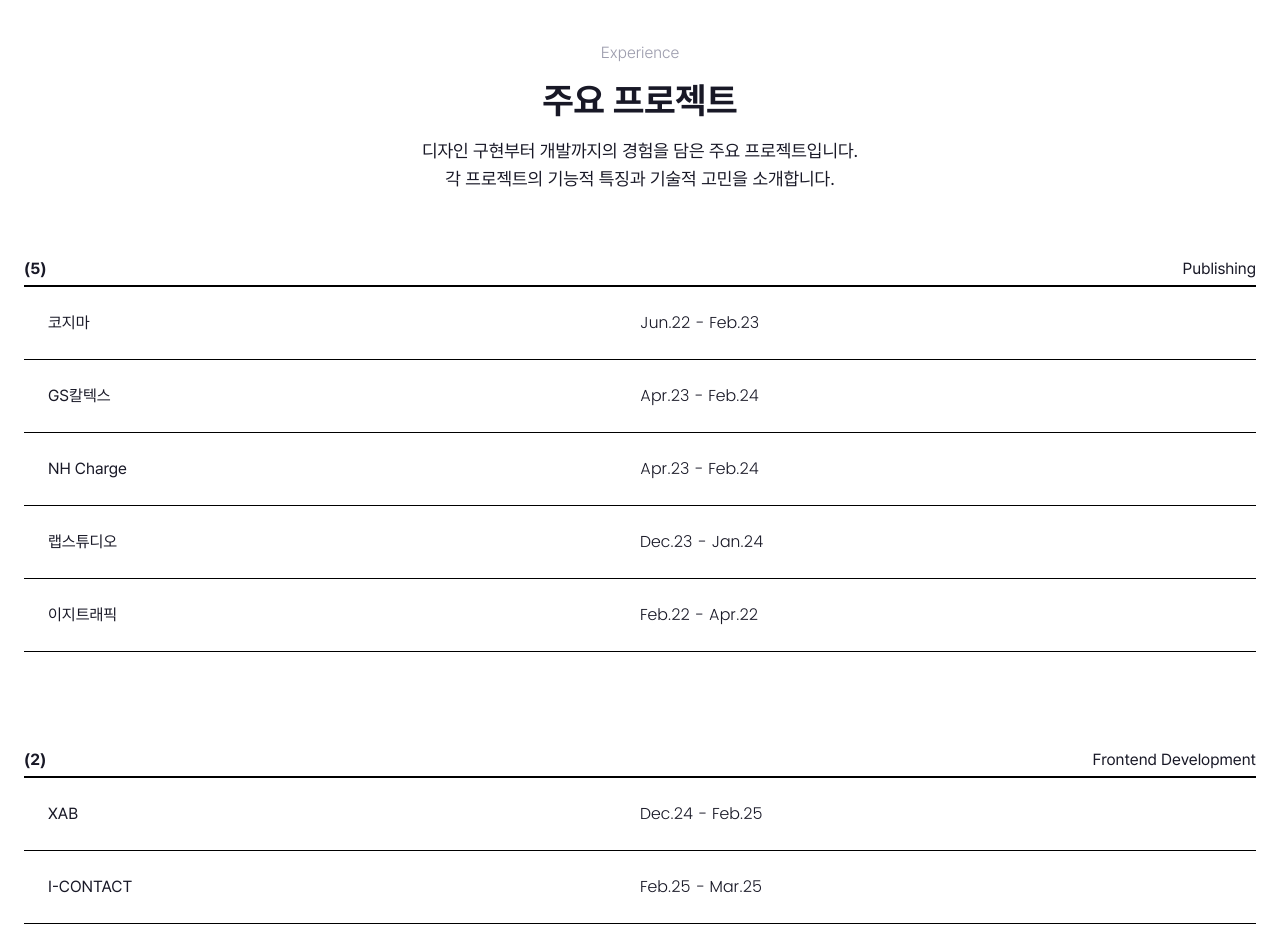
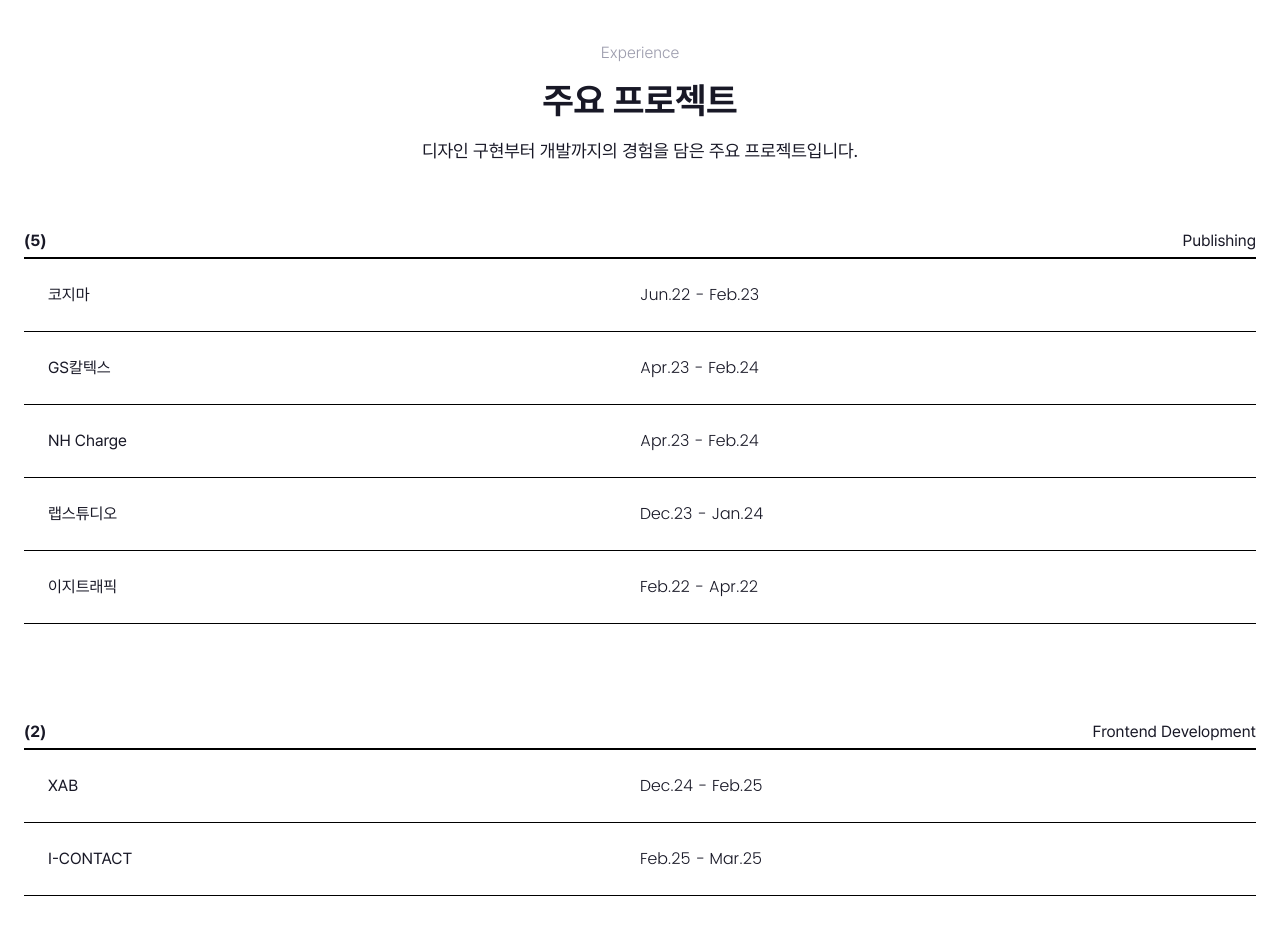
Before and after one commit to yujsoo/portfolio, a React (Vite) app: page / in a window 1280 px wide. Shown: the part 2560-3494 px from the top of the page. Built offline with nearby package versions, Linux system fonts and the light colour scheme.

Commit message:
fix: fix typo

```diff
--- a/src/pages/Home.tsx
+++ b/src/pages/Home.tsx
@@ -234,10 +234,7 @@
           title="주요 프로젝트"
           subTitle="Experience"
           desc={
-            <>
-              디자인 구현부터 개발까지의 경험을 담은 주요 프로젝트입니다.
-              <br />각 프로젝트의 기능적 특징과 기술적 고민을 소개합니다.
-            </>
+            <>디자인 구현부터 개발까지의 경험을 담은 주요 프로젝트입니다.</>
           }
         />
 
```
